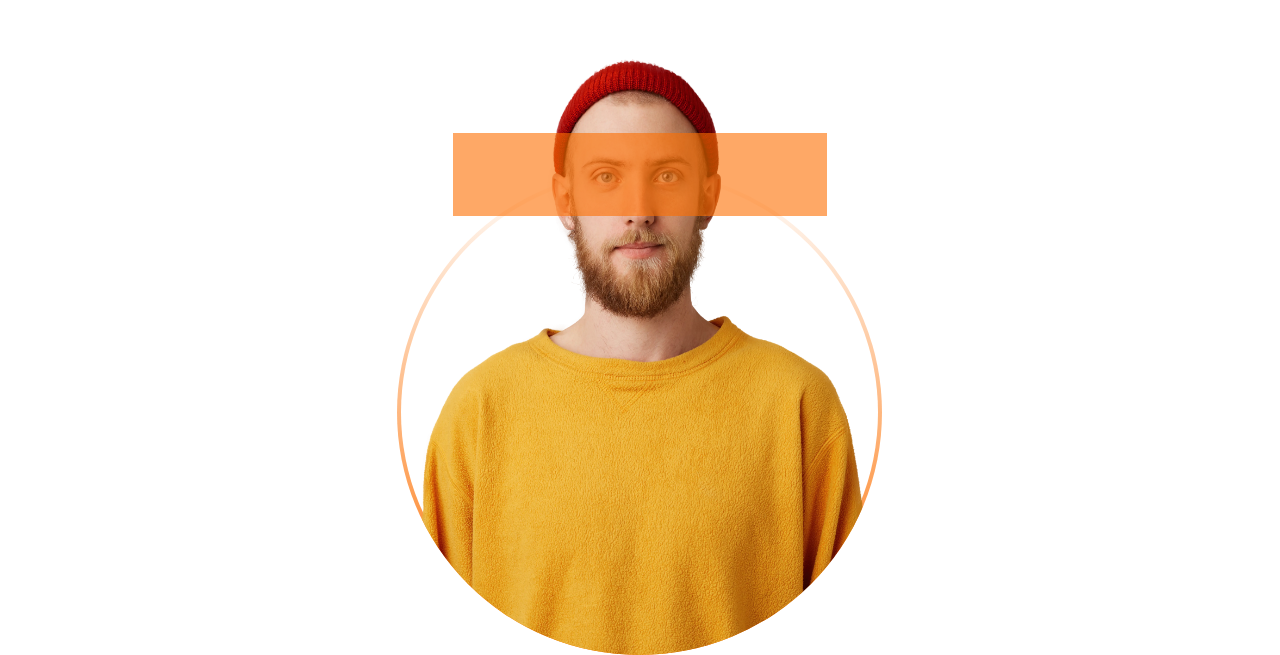
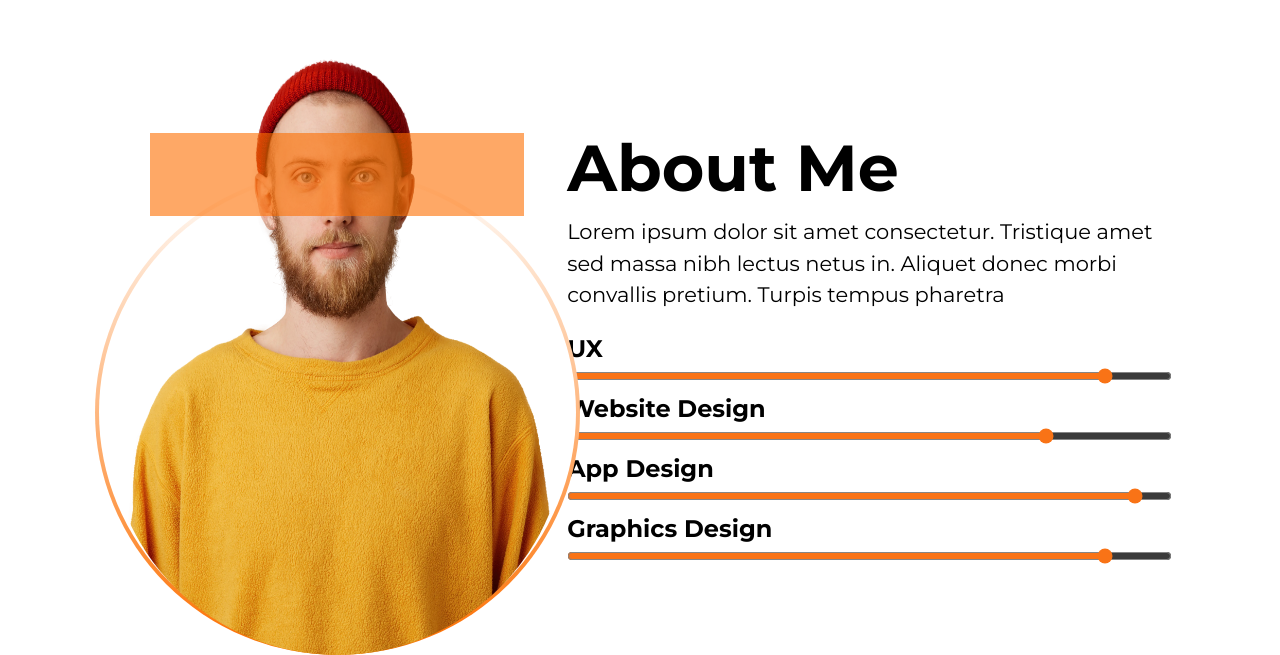
Before and after one commit to nasemul1/personal_portfolio_landing, a React (Vite) app: page / in a window 1280 px wide. Shown: the part 925-1580 px from the top of the page. Built offline with nearby package versions, Linux system fonts and the light colour scheme; some icons are missing.

Commit message:
added about page

```diff
--- a/src/components/About.jsx
+++ b/src/components/About.jsx
@@ -3,8 +3,8 @@ import model from '../assets/model.webp'
 
 function About() {
   return (
-    <div className='col-start-2 col-span-10'>
-        <div>
+    <div className='col-start-2 col-span-10 flex items-center justify-between'>
+        <div className=''>
             <div className='flex  items-end justify-center'>
                 <div className='z-10 flex flex-col items-center relative'>
                     <div className='w-[374px] h-[83px] absolute top-[13%] bg-[#FD6F00] bg-opacity-60'></div>
@@ -16,7 +16,20 @@ function About() {
                 </div>
             </div>
         </div>
-        <div></div>
+        <div className='w-[60%]'>
+            <p className='text-[65px] font-bold'>About Me</p>
+            <p className='text-[21px]'>Lorem ipsum dolor sit amet consectetur. Tristique amet sed massa nibh lectus netus in. Aliquet donec morbi convallis pretium. Turpis tempus pharetra</p>
+            <div className='my-5'>
+                <label htmlFor="ux-r" className='text-[24px] font-bold block'>UX</label>
+                <input type="range" min={0} max="100" value="90" id='ux-r' className="range w-full accent-orange-500" />
+                <label htmlFor="web-r" className='text-[24px] font-bold block'>Website Design</label>
+                <input type="range" min={0} max="100" value="80" id='web-r' className="range w-full accent-orange-500" />
+                <label htmlFor="app-r" className='text-[24px] font-bold block'>App Design</label>
+                <input type="range" min={0} max="100" value="95" id='app-r' className="range w-full accent-orange-500" />
+                <label htmlFor="ux-r" className='text-[24px] font-bold block'>Graphics Design</label>
+                <input type="range" min={0} max="100" value="90" id='ux-r' className="range w-full accent-orange-500" />
+            </div>
+        </div>
     </div>
   )
 }
```
